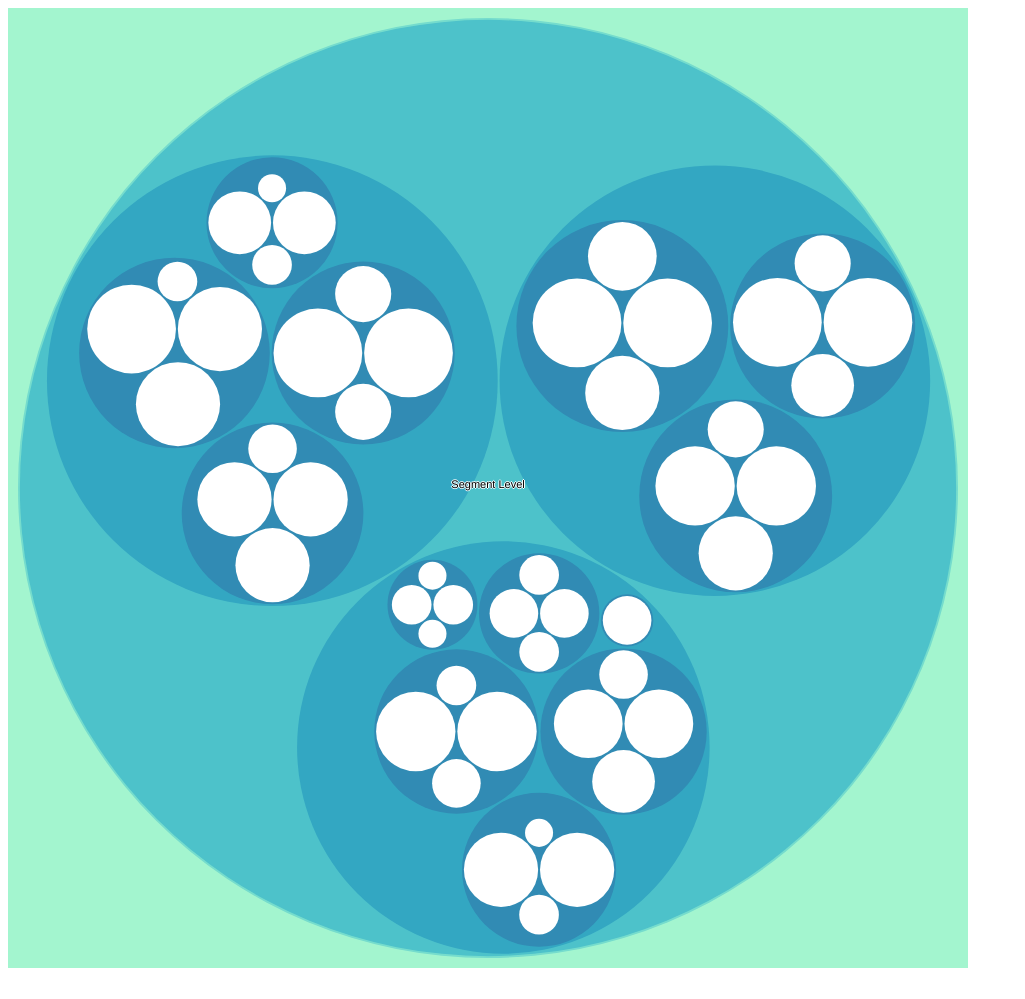
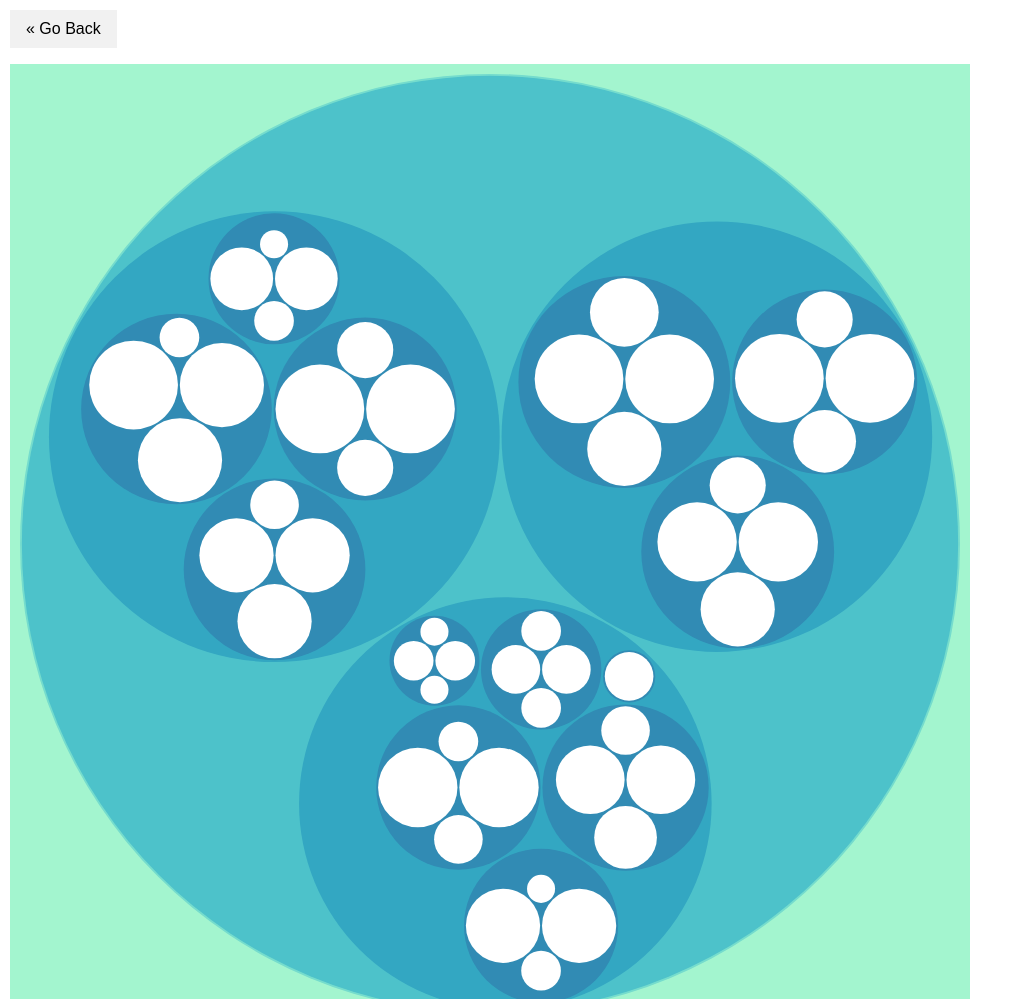
Before and after one commit to hiteshtare/d3js-customer-journey, a plain HTML site: page pages/bubble.html in a window 1280 px wide. Shown: the top 999 px of the page, without its empty margins (0-1025 px from the left). Drawn offline with nearby package versions, Linux system fonts and the light colour scheme.

Commit message:
OMNI-6101: Added navigation to Bubble Chart with Back

```diff
--- a/pages/bubble.html
+++ b/pages/bubble.html
@@ -25,11 +25,74 @@
   .node--leaf {
     pointer-events: none;
   }
+
+  .button {
+    border: none;
+    padding: 10px 16px;
+    text-align: center;
+    text-decoration: none;
+    display: inline-block;
+    font-size: 16px;
+  }
+
+  .button1 {
+    background-color: #f1f1f1;
+    color: black;
+  }
+
+  .button1:hover {
+    background-color: #ddd;
+    color: black;
+  }
+
+  #viz {
+    max-height: 800px;
+    display: inline-flex;
+  }
+
+  /* Create two equal columns that floats next to each other */
+  .column {
+    float: left;
+    width: 48%;
+    padding: 2px;
+    height: 50px;
+    /* Should be removed. Only for demonstration */
+  }
+
+  /* Clear floats after the columns */
+  .row:after {
+    content: "";
+    display: table;
+    clear: both;
+  }
 </style>
+
+<body>
+  <div class="row">
+    <div class="column">
+      <button type="button" class="button button1" onclick="navigateToCustomer()">&laquo; Go
+        Back</button>
+    </div>
+  </div>
+  <div class="row">
+    <div class="column">
+      <div id="viz">
         <svg width="960" height="960"></svg>
+      </div>
+    </div>
+  </div>
+</body>
 <title>Bubble Chart</title>
 <script src="https://d3js.org/d3.v4.min.js"></script>
 <script>
+  const urlParams = new URLSearchParams(window.location.search);
+  const segmentName = urlParams.get('segment');
+
+  function navigateToCustomer() {
+    console.warn(`navigateToCustomer`);
+
+    window.open(`../pages/customer.html?segment=${segmentName}`, '_self');
+  };
 
   var svg = d3.select("svg"),
     margin = 20,
@@ -80,14 +143,28 @@
     zoomTo([root.x, root.y, root.r * 2 + margin]);
 
     function zoom(d) {
-      var focus0 = focus; focus = d;
+      var focus0 = focus;
+      focus = d;
 
+      console.warn(`d`);
+      console.warn(d);
+
+      if (d3.event) {
         var transition = d3.transition()
           .duration(d3.event.altKey ? 7500 : 750)
           .tween("zoom", function (d) {
             var i = d3.interpolateZoom(view, [focus.x, focus.y, focus.r * 2 + margin]);
             return function (t) { zoomTo(i(t)); };
           });
+
+      }
+      else {
+        var transition = d3.transition()
+          .tween("zoom", function (d) {
+            var i = d3.interpolateZoom(view, [focus.x, focus.y, focus.r * 2 + margin]);
+            return function (t) { zoomTo(i(t)); };
+          });
+      }
 
       transition.selectAll("text")
         .filter(function (d) { return d.parent === focus || this.style.display === "inline"; })
@@ -101,6 +178,12 @@
       node.attr("transform", function (d) { return "translate(" + (d.x - v[0]) * k + "," + (d.y - v[1]) * k + ")"; });
       circle.attr("r", function (d) { return d.r * k; });
     }
+
+    //Set default segment selected using Query String
+    const segments = root.children[0].children;
+    const selected = segments.find((element) => {
+      return element.data.id === segmentName;
+    })
+    zoom(selected);
   });
-
 </script>
--- a/pages/bubble.json
+++ b/pages/bubble.json
@@ -4,6 +4,7 @@
     "name": "Segment Level",
     "children": [{
       "name": "Segment A",
+      "id": "circleA",
       "children": [{
         "name": "Customer 1",
         "children": [{
@@ -64,6 +65,7 @@
       }]
     }, {
       "name": "Segment B",
+      "id": "circleB",
       "children": [{
         "name": "Customer 4",
         "children": [{
@@ -143,6 +145,7 @@
       }]
     }, {
       "name": "Segment C",
+      "id": "circleC",
       "children": [{
         "name": "Customer 8",
         "children": [{
```
Also changed, not shown: pages/customer.html (+29 -6 lines). Lines whose indentation alone changed are shown as unchanged.
